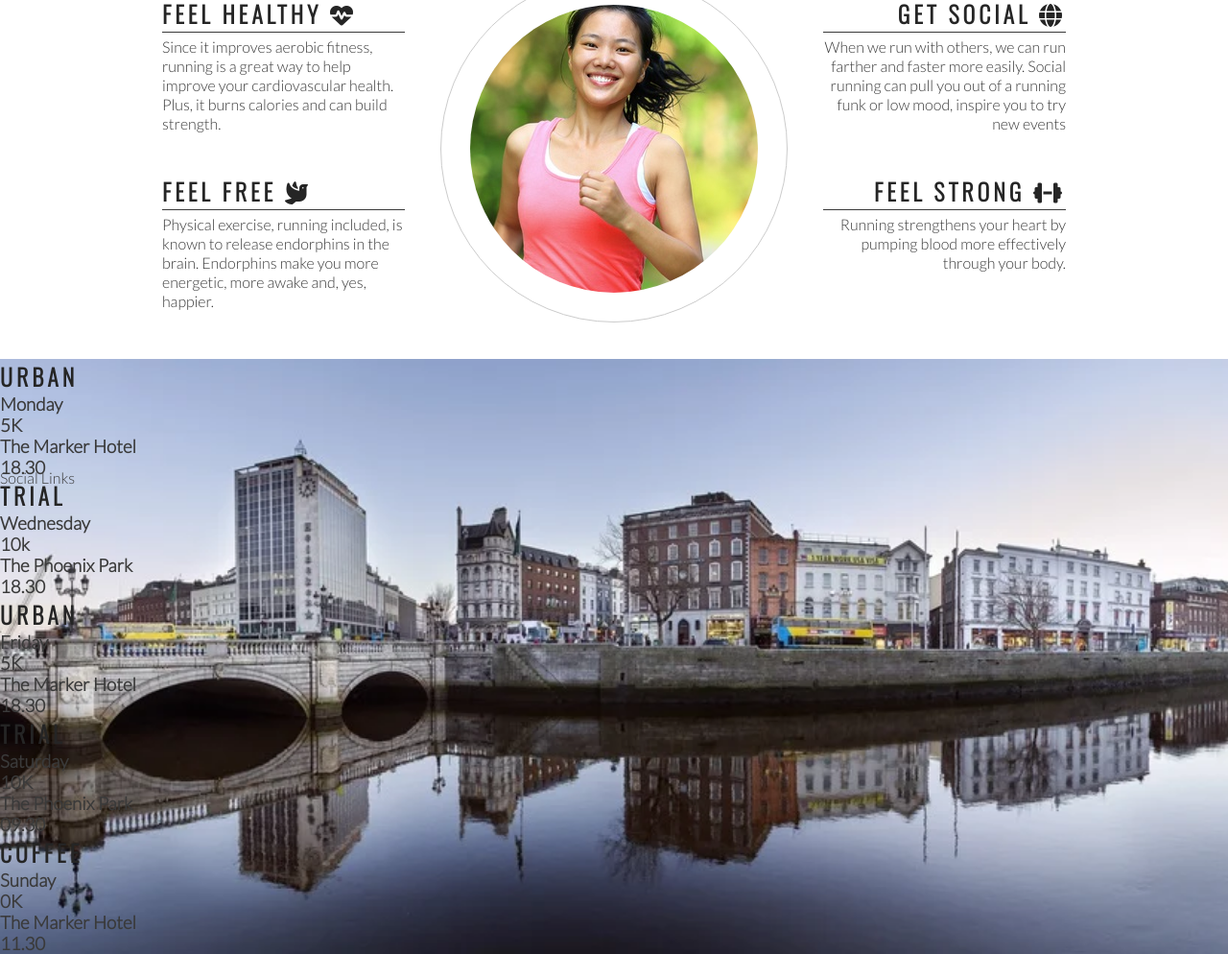
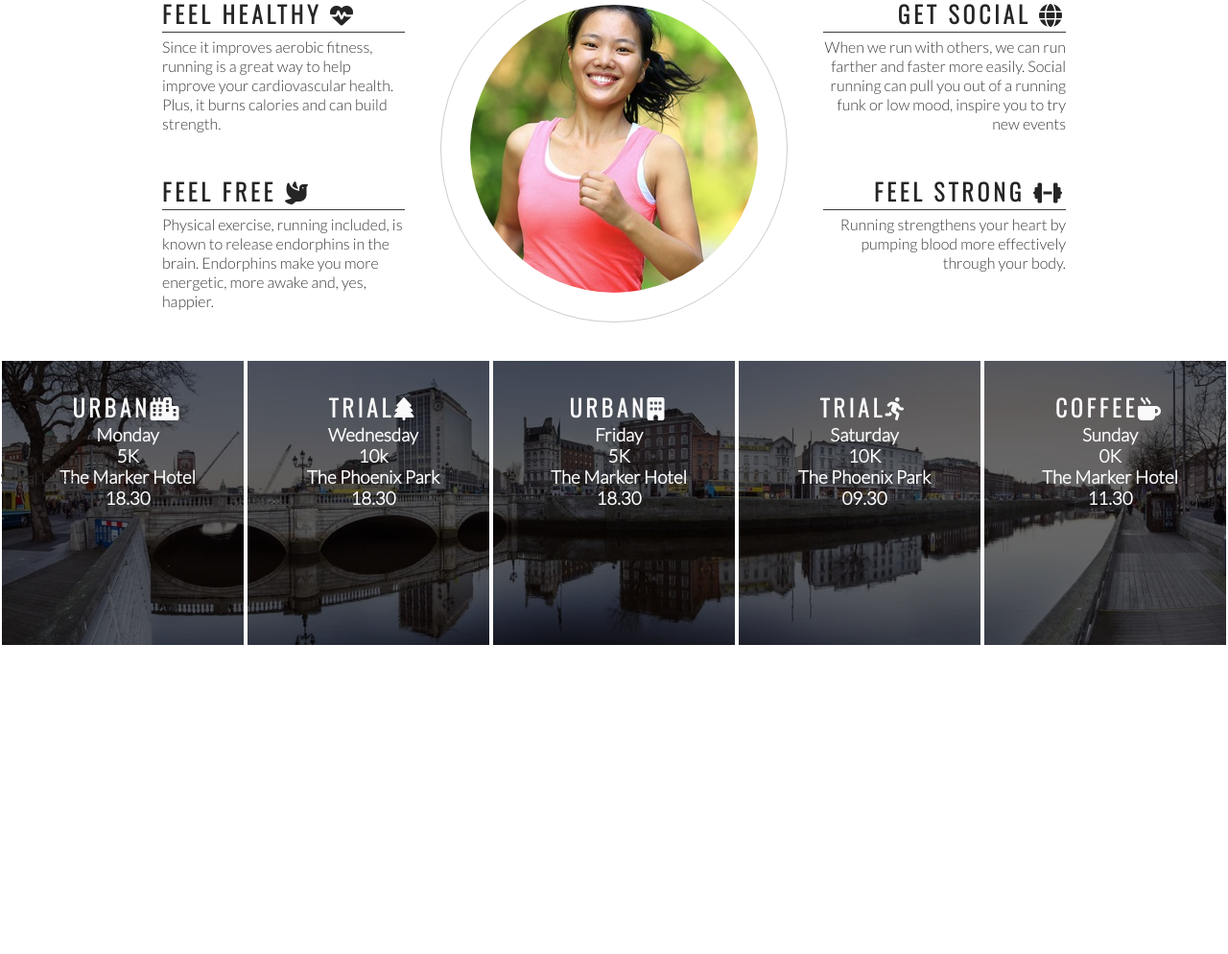
Before and after one commit to sundayswellB356/Running-Club-Dublin, a plain HTML site: page index.html in a window 1280 px wide. Shown: the part 807-1801 px from the top of the page at 96% size. After the commit the page ends 1481 px from the top, so only its background shows below. Drawn offline with nearby package versions, Linux system fonts and the light colour scheme.

Commit message:
Style times panels and add icons

```diff
--- a/assets/css/style.css
+++ b/assets/css/style.css
@@ -198,3 +198,19 @@ hr {
             width:100%;
             overflow:hidden;
             }
+
+                #times div {
+                    color:#fafafa;
+                    background-color:rgba(0,0,0,.6);
+                    width:20%;
+                    height:300px;
+                    float:left;
+                    padding: 30px 0 0 10px;
+                    text-align:center;
+                    border:2px solid white;
+                    box-sizing: border-box;
+                    }
+
+                    #times h2{
+                        color:#fafafa;
+                    }
--- a/index.html
+++ b/index.html
@@ -77,35 +77,35 @@
         </div>
        <section id="times">
         <div>
-          <h2>Urban</h2>
+        <h2>Urban<i class="fa-solid fa-city"></i></h2>
         <h3>Monday</h3>
         <h3>5K</h3>
         <h3>The Marker Hotel</h3>
         <h3>18.30</h3>
         </div>
         <div>
-        <h2>Trial</h2>
+        <h2>Trial<i class="fa-solid fa-tree"></i></h2>
         <h3>Wednesday</h3>
         <h3>10k</h3>
         <h3>The Phoenix Park</h3>
         <h3>18.30</h3>
        </div>
        <div>
-        <h2>Urban</h2>
+        <h2>Urban<i class="fa-solid fa-building"></i></h2>
         <h3>Friday</h3>
         <h3>5K</h3>
         <h3>The Marker Hotel</h3>
         <h3>18.30</h3>
         </div>
         <div>
-          <h2>Trial</h2>
+          <h2>Trial<i class="fa-solid fa-person-running"></i></h2>
           <h3>Saturday</h3>
           <h3>10K</h3>
           <h3>The Phoenix Park</h3>
           <h3>09.30</h3>
           </div>
           <div>
-            <h2>Coffee</h2>
+            <h2>Coffee<i class="fa-solid fa-mug-hot"></i></h2>
             <h3>Sunday</h3>
             <h3>0K</h3>
             <h3>The Marker Hotel</h3>
```
